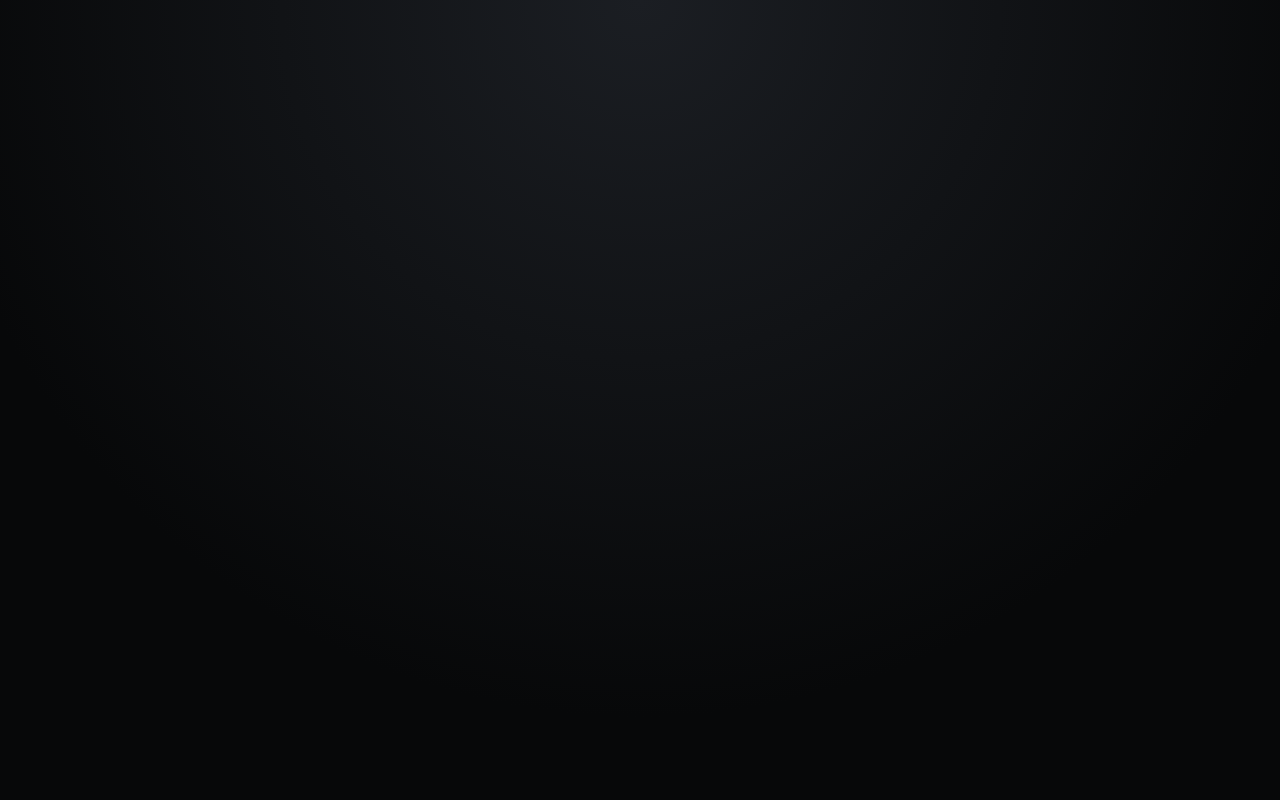
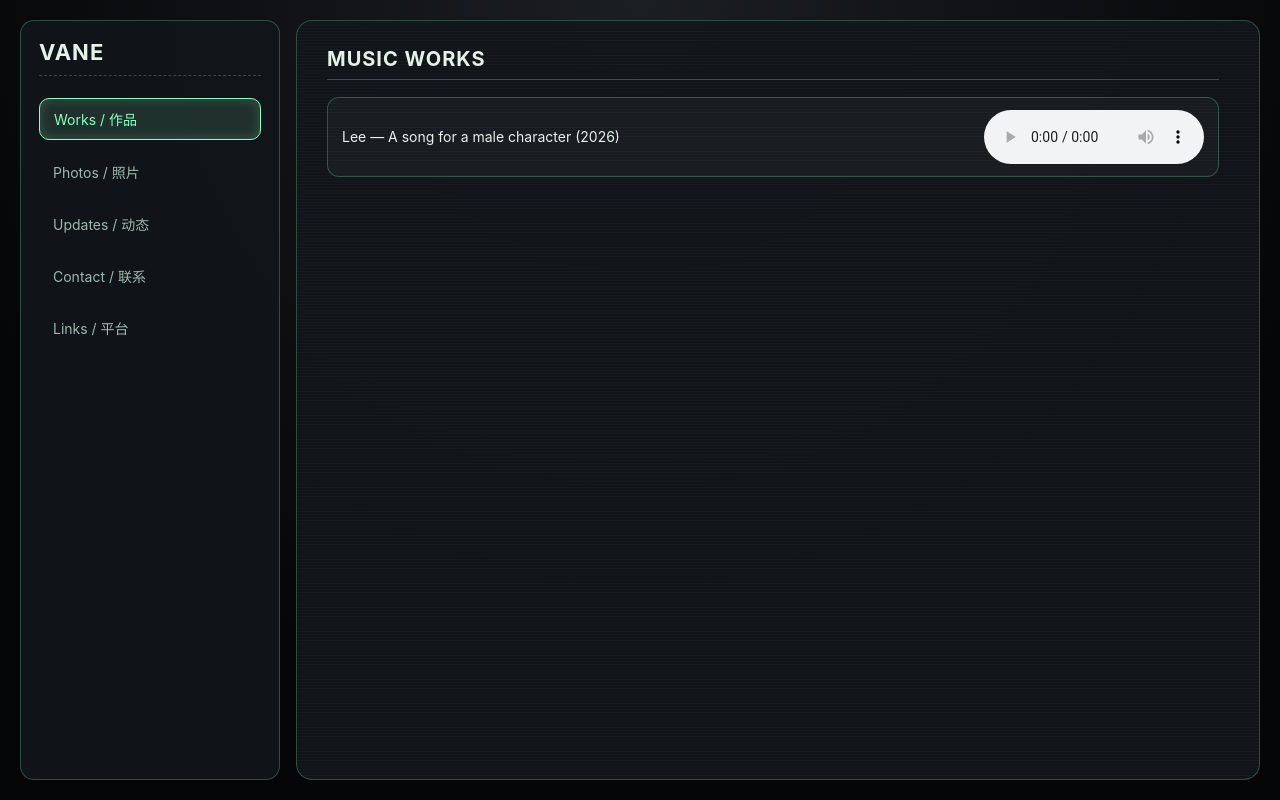
Before and after one commit to V1eNGoodenough/V1eNGoodenough, a plain HTML site: page index.html in a window 1280 px wide. Drawn offline with Linux system fonts and the light colour scheme.

Commit message:
Add files via upload

```diff
--- a/index.html
+++ b/index.html
@@ -1,25 +1,37 @@
-<!-- RPG-STYLE UI UPGRADE START -->
-<!-- 说明：这是一次纯 UI / 排版升级，不改变你任何内容结构与逻辑 -->
+<!DOCTYPE html>
+<html lang="en">
+<head>
+  <meta charset="UTF-8" />
+  <meta name="viewport" content="width=device-width, initial-scale=1.0" />
+  <title>VaneGoodenough</title>
 
+  <!-- =====================
+       STABLE RPG / WASTELAND UI
+       完整可直接使用版本
+       ===================== -->
   <style>
     :root {
-  --bg-dark: #0e0f11;
-  --panel-dark: rgba(20, 22, 26, 0.88);
+      --bg: #0b0d10;
+      --panel: rgba(18, 21, 26, 0.92);
+      --border: rgba(138,255,193,0.25);
       --accent: #8affc1;
-  --accent-dim: #4da37c;
-  --danger: #ff6b6b;
-  --border: rgba(138, 255, 193, 0.25);
-  --text-main: #e6f1ea;
-  --text-dim: #9fb8ad;
+      --text: #e6f1ea;
+      --muted: #9fb8ad;
     }
 
+    * { box-sizing: border-box; }
+
     body {
-  font-family: 'Inter', 'Segoe UI', sans-serif;
-  background: radial-gradient(circle at top, #1b1e23, #070809 70%);
-  color: var(--text-main);
+      margin: 0;
+      height: 100vh;
+      font-family: Inter, system-ui, -apple-system, Segoe UI, sans-serif;
+      color: var(--text);
+      background:
+        radial-gradient(circle at top, #1b1e23, #050607 70%);
+      overflow: hidden;
     }
 
-/* === RPG 主界面布局 === */
+    /* === MAIN LAYOUT === */
     .main {
       display: grid;
       grid-template-columns: 260px 1fr;
@@ -28,9 +40,9 @@ body {
       padding: 20px;
     }
 
-/* === 左侧 RPG 菜单 === */
+    /* === SIDEBAR === */
     .sidebar {
-  background: var(--panel-dark);
+      background: var(--panel);
       border: 1px solid var(--border);
       border-radius: 14px;
       padding: 18px;
@@ -40,73 +52,73 @@ body {
     }
 
     .sidebar h1 {
+      margin: 0 0 10px;
       font-size: 22px;
       letter-spacing: 1px;
       text-transform: uppercase;
       border-bottom: 1px dashed var(--border);
       padding-bottom: 10px;
-  margin-bottom: 6px;
     }
 
     .tab {
       padding: 10px 14px;
-  border: 1px solid transparent;
       border-radius: 10px;
       cursor: pointer;
       font-size: 14px;
-  letter-spacing: 0.5px;
-  color: var(--text-dim);
-  background: linear-gradient(180deg, rgba(255,255,255,0.04), rgba(0,0,0,0));
+      color: var(--muted);
+      transition: 0.2s;
     }
 
     .tab:hover {
-  border-color: var(--border);
       color: var(--accent);
+      background: rgba(138,255,193,0.08);
     }
 
     .tab.active {
-  background: linear-gradient(135deg, rgba(138,255,193,0.15), rgba(0,0,0,0));
-  border-color: var(--accent);
       color: var(--accent);
-  box-shadow: inset 0 0 12px rgba(138,255,193,0.15);
+      border: 1px solid var(--accent);
+      background: rgba(138,255,193,0.12);
+      box-shadow: inset 0 0 12px rgba(138,255,193,0.2);
     }
 
-/* === 右侧 RPG 内容面板 === */
+    /* === PANEL === */
     .panel {
-  background: var(--panel-dark);
+      background: var(--panel);
       border: 1px solid var(--border);
       border-radius: 16px;
-  padding: 24px 28px;
+      padding: 26px 30px;
       overflow: hidden;
       position: relative;
     }
 
     .panel::before {
-  content: '';
+      content: "";
       position: absolute;
       inset: 0;
       background: repeating-linear-gradient(
         0deg,
-    rgba(255,255,255,0.02),
-    rgba(255,255,255,0.02) 1px,
+        rgba(255,255,255,0.025),
+        rgba(255,255,255,0.025) 1px,
         transparent 1px,
         transparent 3px
       );
       pointer-events: none;
     }
 
+    /* === SECTIONS === */
     .section {
       display: none;
       height: 100%;
+      overflow-y: auto;
+      padding-right: 10px;
     }
 
     .section.active {
-  display: flex;
-  flex-direction: column;
-  gap: 18px;
+      display: block;
     }
 
     .section h2 {
+      margin-top: 0;
       font-size: 20px;
       letter-spacing: 1px;
       text-transform: uppercase;
@@ -114,45 +126,127 @@ body {
       padding-bottom: 8px;
     }
 
-/* === RPG 音乐列表 === */
-.audio-item {
+    .section::-webkit-scrollbar { width: 6px; }
+    .section::-webkit-scrollbar-thumb {
+      background: rgba(255,255,255,0.15);
+      border-radius: 6px;
+    }
+
+    /* === MUSIC === */
+    .track {
       display: grid;
       grid-template-columns: 1fr auto;
+      gap: 14px;
       align-items: center;
-  gap: 14px;
+      margin-bottom: 14px;
       padding: 12px 14px;
       border: 1px solid var(--border);
       border-radius: 12px;
-  background: linear-gradient(180deg, rgba(255,255,255,0.03), rgba(0,0,0,0));
+      background: rgba(255,255,255,0.03);
     }
 
-.audio-item span {
+    .track span {
       font-size: 14px;
-  letter-spacing: 0.5px;
     }
 
-.audio-item audio {
-  width: 220px;
-}
+    audio { width: 220px; }
 
-/* === RPG 照片 / 卡片 === */
-.photo-grid {
+    /* === PHOTOS === */
+    .photos {
       display: grid;
       grid-template-columns: repeat(auto-fill, minmax(160px, 1fr));
       gap: 14px;
     }
 
-.photo-grid img {
+    .photos img {
       width: 100%;
       border-radius: 12px;
       border: 1px solid var(--border);
-  transition: transform 0.3s ease, box-shadow 0.3s ease;
+      transition: 0.3s;
+      cursor: pointer;
     }
 
-.photo-grid img:hover {
-  transform: scale(1.08);
+    .photos img:hover {
+      transform: scale(1.06);
       box-shadow: 0 0 18px rgba(138,255,193,0.35);
     }
+
+    /* === MOBILE === */
+    @media (max-width: 900px) {
+      .main {
+        grid-template-columns: 1fr;
+      }
+    }
   </style>
+</head>
+<body>
 
-<!-- RPG-STYLE UI UPGRADE END -->
+<div class="main">
+
+  <!-- SIDEBAR -->
+  <div class="sidebar">
+    <h1>Vane</h1>
+    <div class="tab active" onclick="openTab(this,'works')">Works / 作品</div>
+    <div class="tab" onclick="openTab(this,'photos')">Photos / 照片</div>
+    <div class="tab" onclick="openTab(this,'updates')">Updates / 动态</div>
+    <div class="tab" onclick="openTab(this,'contact')">Contact / 联系</div>
+    <div class="tab" onclick="openTab(this,'socials')">Links / 平台</div>
+  </div>
+
+  <!-- PANEL -->
+  <div class="panel">
+
+    <!-- WORKS -->
+    <div id="works" class="section active">
+      <h2>Music Works</h2>
+
+      <!-- 复制这一整块来新增歌曲 -->
+      <div class="track">
+        <span>Lee — A song for a male character (2026)</span>
+        <audio controls src="https://pan.vma.cc/pan/view.php/8252e372881e256e4ed96779c8fac3ef.mp3"></audio>
+      </div>
+
+    </div>
+
+    <!-- PHOTOS -->
+    <div id="photos" class="section">
+      <h2>Photos</h2>
+      <div class="photos">
+        <!-- 替换 src 即可换照片 -->
+        <img src="https://pic1.imgdb.cn/item/697ca48bad9f5f6883e2bcf8.jpg" />
+        <img src="https://pic1.imgdb.cn/item/697ca48bad9f5f6883e2bcf8.jpg" />
+      </div>
+    </div>
+
+    <!-- UPDATES -->
+    <div id="updates" class="section">
+      <h2>Updates</h2>
+      <p>Logs, notes, signals.</p>
+    </div>
+
+    <!-- CONTACT -->
+    <div id="contact" class="section">
+      <h2>Contact</h2>
+      <p>Email: your@email.com</p>
+    </div>
+
+    <!-- SOCIALS -->
+    <div id="socials" class="section">
+      <h2>Platforms</h2>
+      <p>Instagram / Twitter / Others</p>
+    </div>
+
+  </div>
+</div>
+
+<script>
+  function openTab(el, id) {
+    document.querySelectorAll('.tab').forEach(t => t.classList.remove('active'));
+    document.querySelectorAll('.section').forEach(s => s.classList.remove('active'));
+    el.classList.add('active');
+    document.getElementById(id).classList.add('active');
+  }
+</script>
+
+</body>
+</html>
```
Lines whose indentation alone changed are shown as unchanged.
